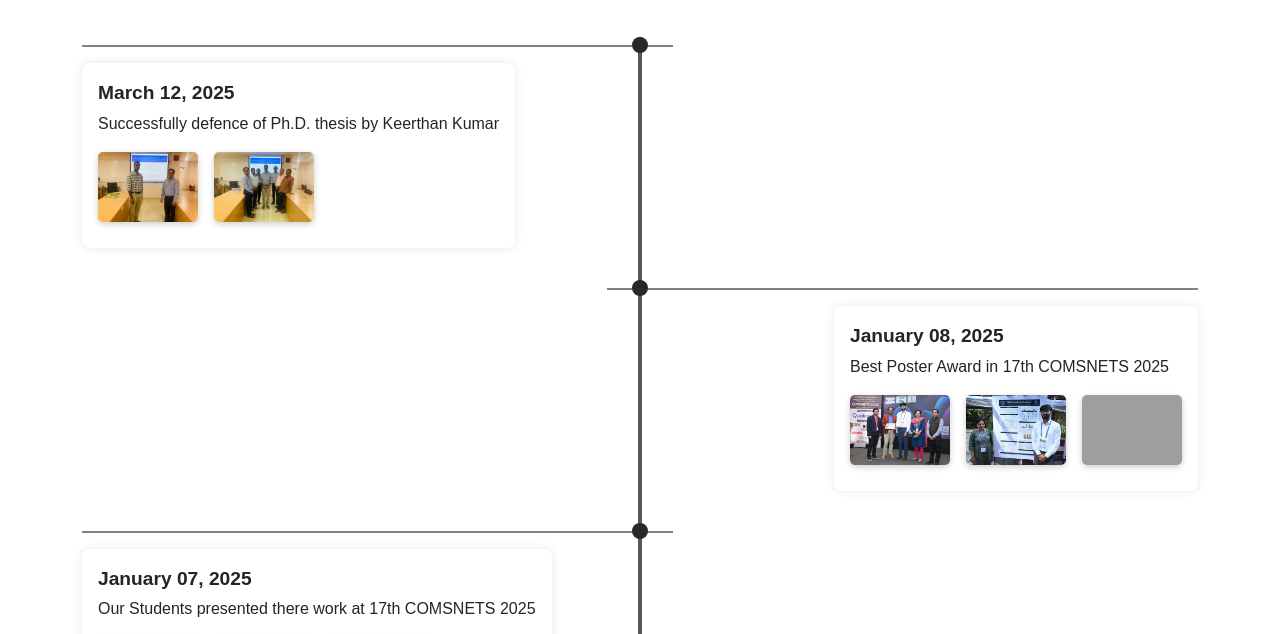
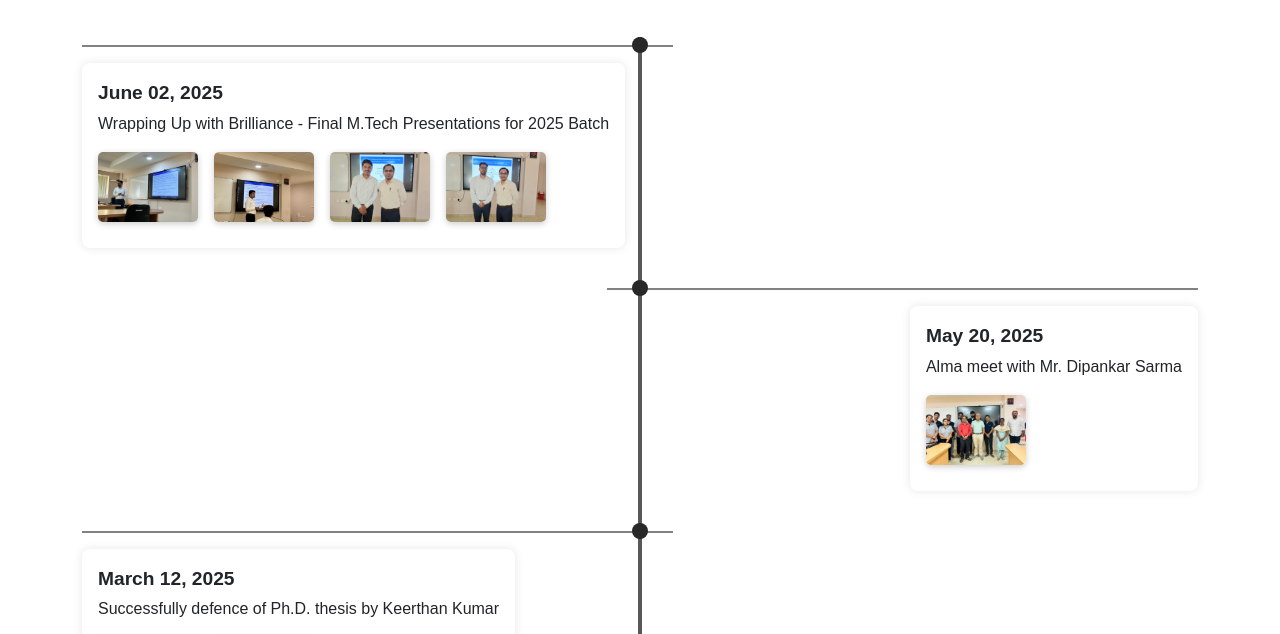
Before and after one commit to cs3-lab/cs3-lab.github.io, a plain HTML site: page gallery.html in a window 1280 px wide. Shown: the part 165-799 px from the top of the page. Drawn offline with nearby package versions, Linux system fonts and the light colour scheme; grey boxes are pictures that could not be loaded.

Commit message:
gallery updated

```diff
--- a/gallery.html
+++ b/gallery.html
@@ -66,6 +66,36 @@
           <div class="line"></div>
         </div>
         <div class="timeline">
+          <div class="timeline-event left">
+            <div class="timeline-connector"></div>
+            <div class="timeline-dot"></div>
+            <div class="timeline-content">
+              <div class="timeline-date">June 02, 2025</div>
+              <p>Wrapping Up with Brilliance - Final M.Tech Presentations for 2025 Batch</p>
+              <div class="d-flex flex-row flex-wrap gap-3">
+                <img src="assets/gallery/mtech-2025/1.jpeg" class="small-img" alt="M.Tech 2025"
+                     data-bs-toggle="modal" data-bs-target="#imageModal" onclick="openImage(this)">
+                <img src="assets/gallery/mtech-2025/2.jpeg" class="small-img" alt="M.Tech 2025"
+                     data-bs-toggle="modal" data-bs-target="#imageModal" onclick="openImage(this)">
+                <img src="assets/gallery/mtech-2025/3.jpeg" class="small-img" alt="M.Tech 2025"
+                data-bs-toggle="modal" data-bs-target="#imageModal" onclick="openImage(this)">
+                <img src="assets/gallery/mtech-2025/4.jpeg" class="small-img" alt="M.Tech 2025"
+                data-bs-toggle="modal" data-bs-target="#imageModal" onclick="openImage(this)">
+              </div>
+            </div>
+          </div>
+          <div class="timeline-event right">
+            <div class="timeline-connector"></div>
+            <div class="timeline-dot"></div>
+            <div class="timeline-content">
+              <div class="timeline-date">May 20, 2025</div>
+              <p>Alma meet with Mr. Dipankar Sarma</p>
+              <div class="d-flex flex-row flex-wrap gap-3">
+                  <img src="assets/gallery/interaction/interaction-dipanker.jpeg" class="small-img" alt="Dipankar Sarma"
+                  data-bs-toggle="modal" data-bs-target="#imageModal" onclick="openImage(this)">
+              </div>
+            </div>
+          </div>
           <!-- Timeline Item 1 -->
           <div class="timeline-event left">
             <div class="timeline-connector"></div>
```
Also changed, not shown: assets/gallery/interaction/interaction-dipanker.jpeg (added), assets/gallery/mtech-2025/1.jpeg (added), assets/gallery/mtech-2025/2.jpeg (added), assets/gallery/mtech-2025/3.jpeg (added), assets/gallery/mtech-2025/4.jpeg (added).
